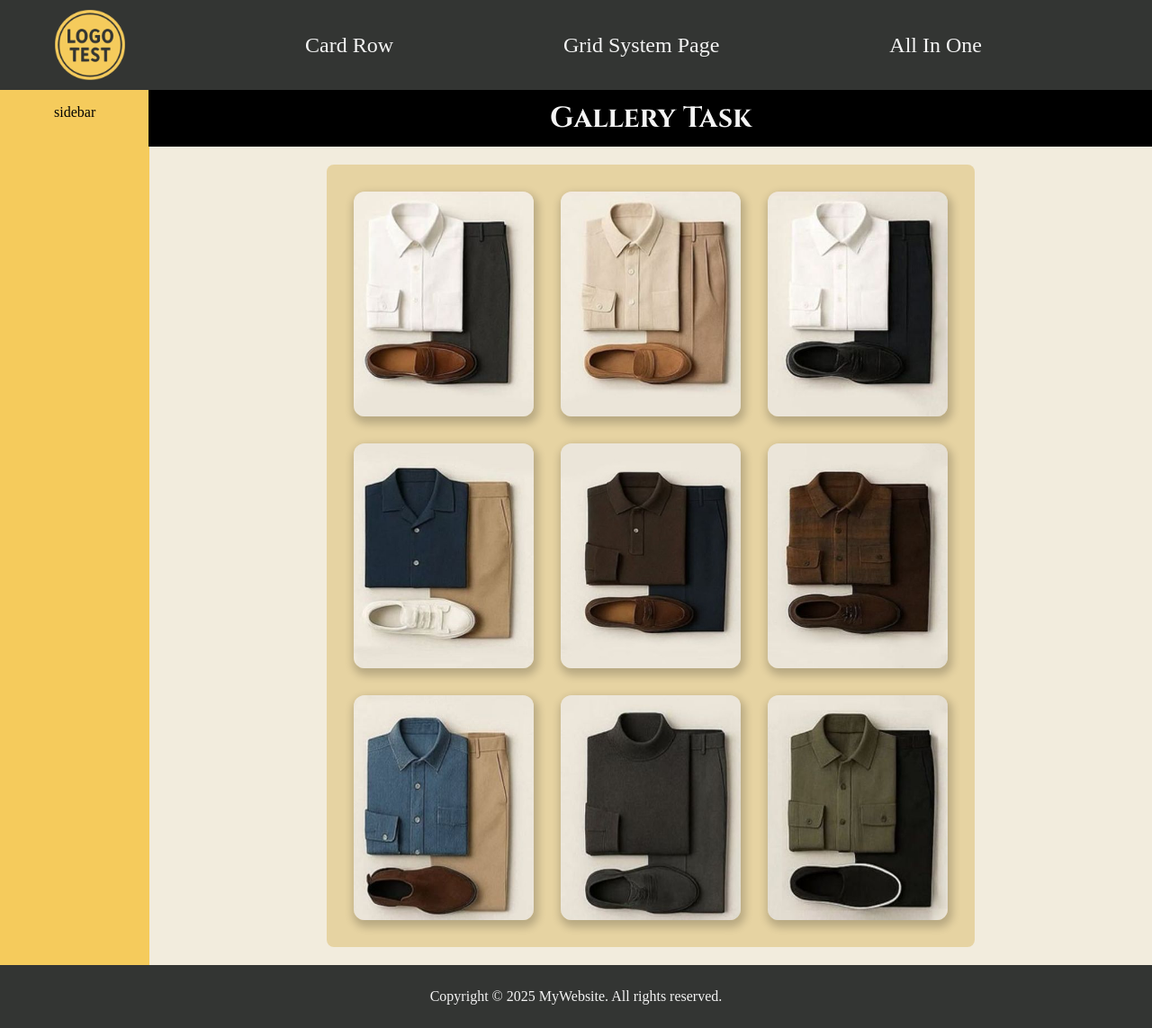
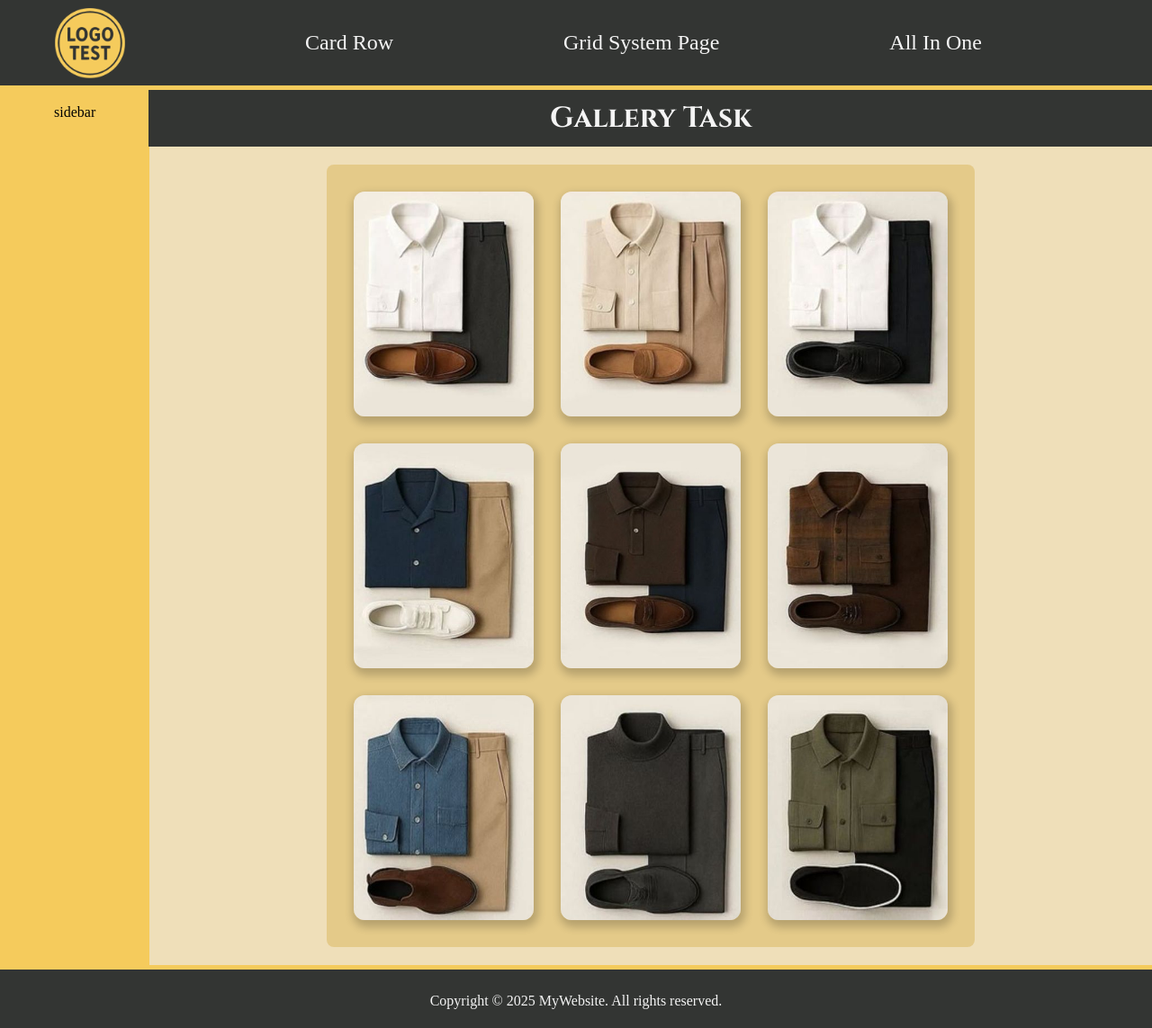
Before and after one commit to Fal1go/Assignment_3, a plain HTML site: page Grid-Layout/index-grid.html in a window 1280 px wide. Shown: the whole page at 90% size. Drawn offline with Linux system fonts and the light colour scheme; a web font is replaced by a local one.

Commit message:
fixed colors

```diff
--- a/Grid-Layout/grid-style.css
+++ b/Grid-Layout/grid-style.css
@@ -53,12 +53,13 @@ a:hover{
 
 .grid-main{
     grid-area: main-area;
-    background: #F2ECDD;
+    /* background: #CD9C2050; */
 }
 
 .grid-footer{
     grid-area: footer;
     justify-items: center;
+    border-top: 5px solid #f5cb5c;
     padding: 10px;
     color: #f4f4f4;
     background: #333533;
@@ -68,6 +69,7 @@ a:hover{
     grid-area: header;
     display: flex;
     align-items: center;
+    border-bottom: 5px solid #f5cb5c;
     background-color: #333533;
     padding: 0;
     margin: 0;
@@ -109,7 +111,7 @@ div.header li{
 .grid-main h2{
     display: block;
     width: 98.5%;
-    background-color: #000;
+    background-color: #333533;
     text-align: center;
     margin: 0 0 20px 0;
     padding: 10px;
```
